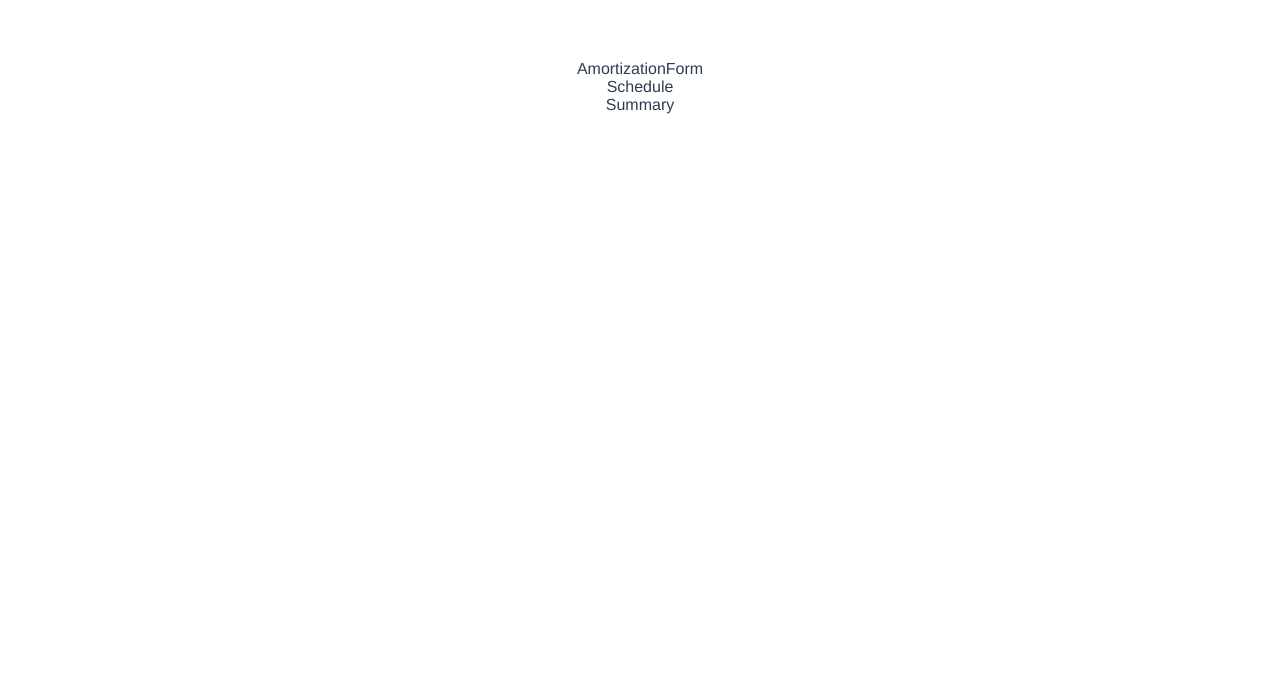
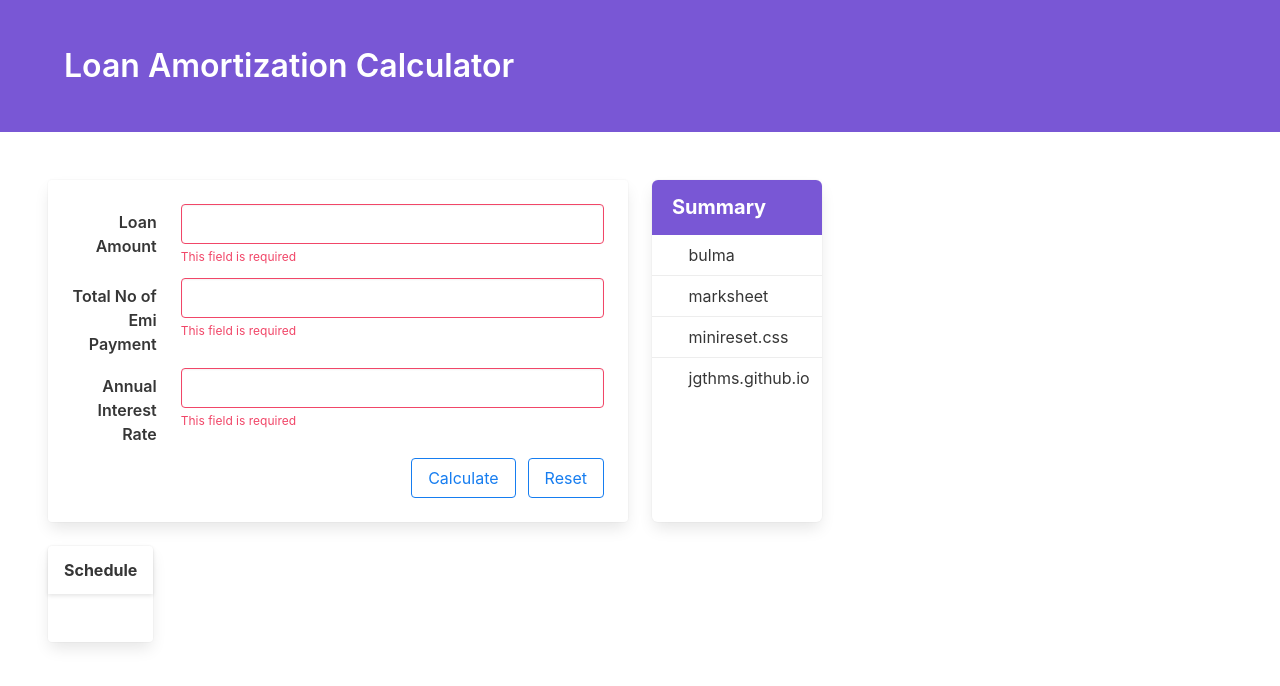
Before and after one commit to mansoormohd9/loan-amortization, a Vue app: page / in a window 1280 px wide. Shown: the top 686 px of the page. Built offline with nearby package versions, Linux system fonts and the light colour scheme.

Commit message:
Builing up the form and basic components

```diff
--- a/src/App.vue
+++ b/src/App.vue
@@ -1,9 +1,36 @@
 <template>
-  <div id="app">
-    <AmortizationForm></AmortizationForm>
-    <Schedule></Schedule>
-    <Summary></Summary>
+  <div>
+    <section class="hero is-primary">
+      <div class="hero-body">
+        <div class="container">
+          <h1 class="title">
+            Loan Amortization Calculator
+          </h1>
+        </div>
+      </div>
+    </section>
+
+    <section class="section">
+      <div class="tile is-ancestor">
+        <div class="tile is-vertical">
+          <div class="tile">
+            <div class="tile is-parent is-vertical">
+              <AmortizationForm></AmortizationForm>
+            </div>
+            <div class="tile is-parent">
+              <Summary></Summary>
+            </div>
+          </div>
+          <div class="tile is-parent">
+            <Schedule></Schedule>
+          </div>
+        </div>
+      </div>
+    </section>
   </div>
+
+
+
 </template>
 
 <script lang="ts">
--- a/src/components/AmortizationForm.vue
+++ b/src/components/AmortizationForm.vue
@@ -1,5 +1,66 @@
 <template>
-  <div>AmortizationForm</div>
+  <div class="card">
+    <div class="card-content">
+      <form>
+        <div class="field is-horizontal">
+          <div class="field-label is-normal">
+            <label class="label">Loan Amount</label>
+          </div>
+          <div class="field-body">
+            <div class="field">
+              <div class="control">
+                <input class="input is-danger" type="number">
+              </div>
+              <p class="help is-danger">
+                This field is required
+              </p>
+            </div>
+          </div>
+        </div>
+
+        <div class="field is-horizontal">
+          <div class="field-label is-normal">
+            <label class="label">Total No of Emi Payment</label>
+          </div>
+          <div class="field-body">
+            <div class="field">
+              <div class="control">
+                <input class="input is-danger" type="number">
+              </div>
+              <p class="help is-danger">
+                This field is required
+              </p>
+            </div>
+          </div>
+        </div>
+
+        <div class="field is-horizontal">
+          <div class="field-label is-normal">
+            <label class="label">Annual Interest Rate</label>
+          </div>
+          <div class="field-body">
+            <div class="field">
+              <div class="control">
+                <input class="input is-danger" type="number">
+              </div>
+              <p class="help is-danger">
+                This field is required
+              </p>
+            </div>
+          </div>
+        </div>
+
+        <div class="field is-grouped is-grouped-right">
+          <div class="control">
+            <b-button type="is-info" outlined>Calculate</b-button>
+          </div>
+          <div class="control">
+            <b-button type="is-info" outlined>Reset</b-button>
+          </div>
+        </div>
+      </form>
+    </div>
+  </div>
 </template>
 
 <script lang="ts">
--- a/src/components/Schedule.vue
+++ b/src/components/Schedule.vue
@@ -1,5 +1,13 @@
 <template>
-  <div>Schedule</div>
+  <div class="card">
+    <header class="card-header">
+      <p class="card-header-title">
+        Schedule
+      </p>
+    </header>
+    <div class="card-content">
+    </div>
+  </div>
 </template>
 
 <script lang="ts">
--- a/src/components/Summary.vue
+++ b/src/components/Summary.vue
@@ -1,5 +1,33 @@
 <template>
-  <div>Summary</div>
+  <article class="panel is-primary">
+    <p class="panel-heading">
+      Summary
+    </p>
+    <a class="panel-block is-active">
+      <span class="panel-icon">
+        <i class="fas fa-book" aria-hidden="true"></i>
+      </span>
+      bulma
+    </a>
+    <a class="panel-block">
+      <span class="panel-icon">
+        <i class="fas fa-book" aria-hidden="true"></i>
+      </span>
+      marksheet
+    </a>
+    <a class="panel-block">
+      <span class="panel-icon">
+        <i class="fas fa-book" aria-hidden="true"></i>
+      </span>
+      minireset.css
+    </a>
+    <a class="panel-block">
+      <span class="panel-icon">
+        <i class="fas fa-book" aria-hidden="true"></i>
+      </span>
+      jgthms.github.io
+    </a>
+  </article>
 </template>
 
 <script lang="ts">
--- a/src/main.ts
+++ b/src/main.ts
@@ -1,5 +1,9 @@
 import Vue from 'vue'
 import App from './App.vue'
+import Buefy from 'buefy'
+import 'buefy/dist/buefy.css'
+
+Vue.use(Buefy);
 
 Vue.config.productionTip = false
 
```
